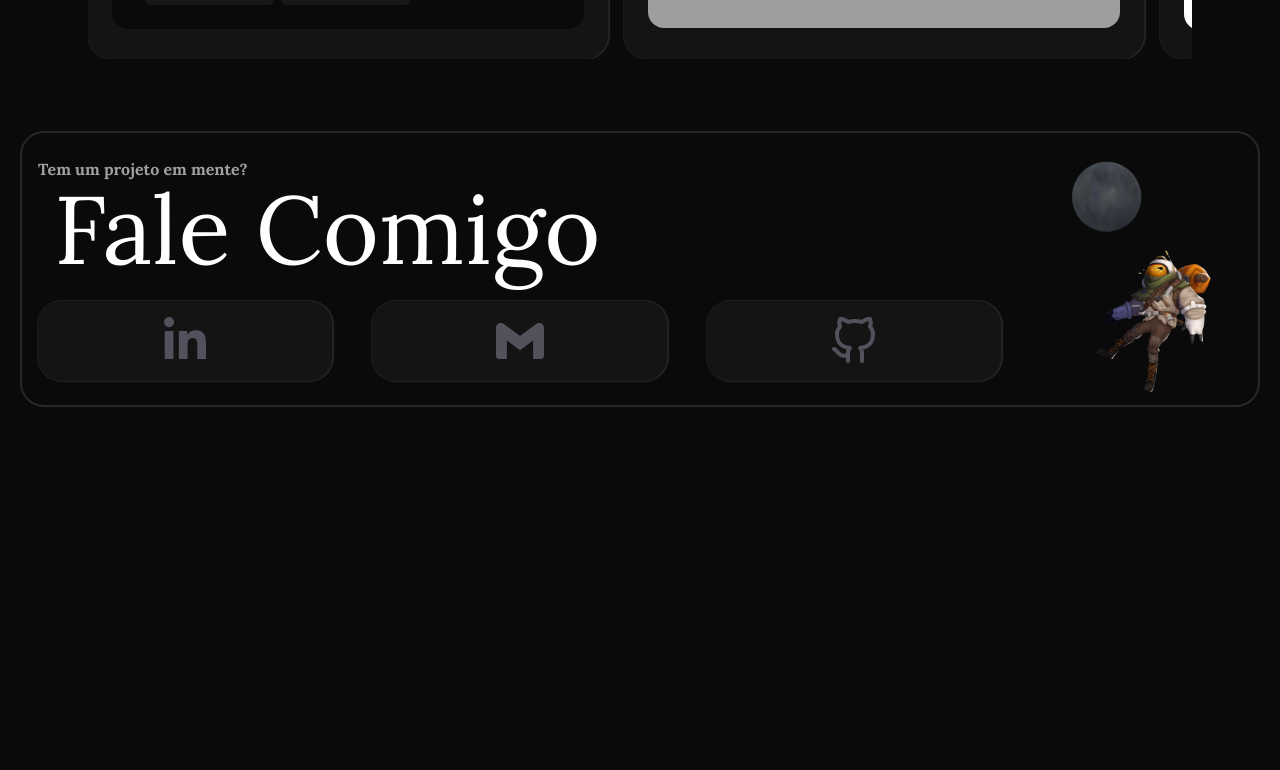
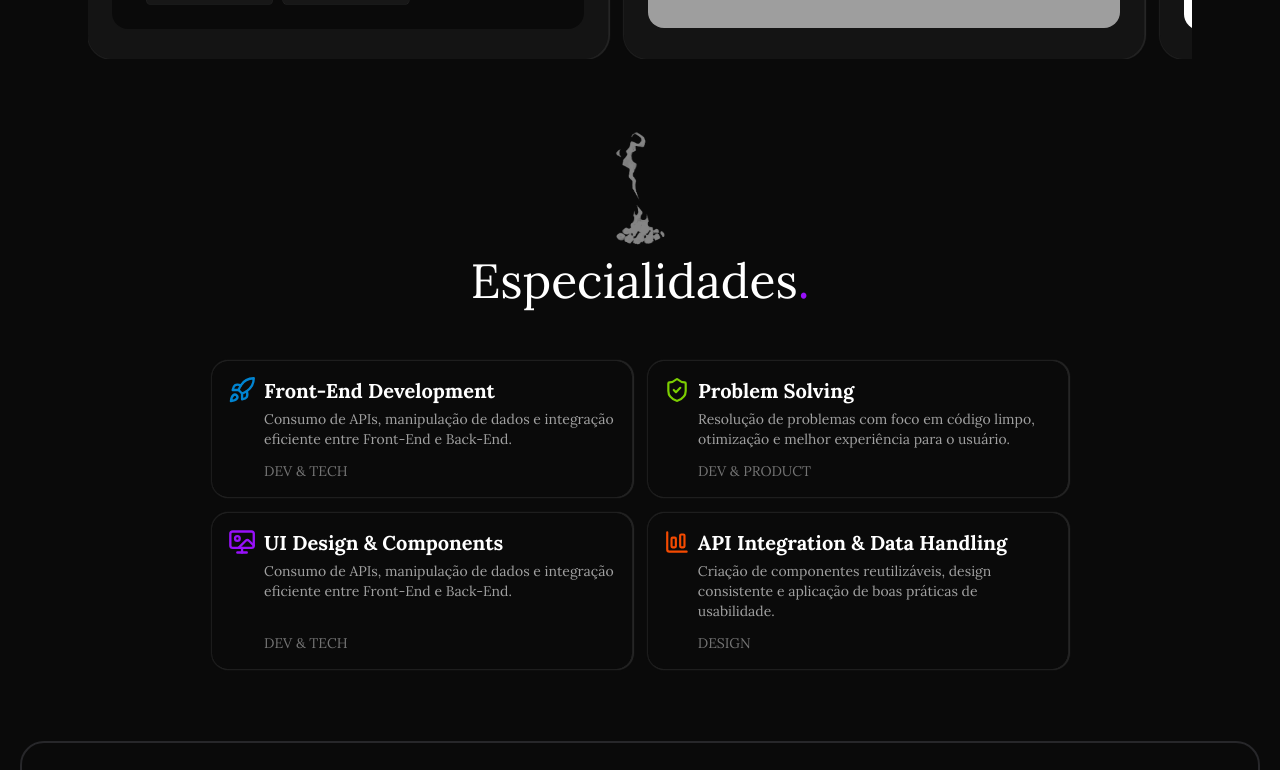
Before and after one commit to Leandro-MFarias/leandro-farias-portfolio, a Next.js app: page / in a window 1280 px wide. Shown: the part 2060-2830 px from the top of the page. Before the commit the page ends 2515 px from the top, so only its background shows below. Built offline with nearby package versions, Linux system fonts and the light colour scheme; grey boxes are pictures that could not be loaded.

Commit message:
feat: add expertise section

```diff
--- /dev/null
+++ b/src/app/components/expertise/blocks.tsx
@@ -0,0 +1,23 @@
+import { ReactElement } from "react";
+
+interface BlocksProps {
+  icon: ReactElement;
+  title: string;
+  description: string;
+  span: string;
+}
+
+export function Blocks({ icon, title, description, span }: BlocksProps) {
+  return (
+    <div className="shadow-hero flex md:max-w-[420px] space-x-2 rounded-2xl p-4 py-6 md:py-4">
+      {icon}
+      <div className="flex flex-col space-y-3">
+        <div className="flex-1 space-y-1">
+          <h4 className="text-xl font-bold">{title}</h4>
+          <p className="text-muted-foreground text-sm">{description}</p>
+        </div>
+        <span className="text-muted-foreground/70 text-sm">{span}</span>
+      </div>
+    </div>
+  );
+}
--- /dev/null
+++ b/src/app/components/expertise/expertise.tsx
@@ -0,0 +1,67 @@
+import {
+  ChartColumnBigIcon,
+  RocketIcon,
+  ShieldCheckIcon,
+  WallpaperIcon,
+} from "lucide-react";
+import { Blocks } from "./blocks";
+import Image from "next/image";
+
+export function Expertise() {
+  return (
+    <section className="flex flex-col items-center space-y-14 px-4 lg:px-0">
+      {/* HEADER */}
+      <div className="flex flex-col items-center space-y-2">
+        <Image
+          src="/outer/bonfire.png"
+          width={50}
+          height={50}
+          alt="Symbol OW"
+          className="opacity-50"
+        />
+        <h2 className="text-center text-4xl sm:text-start md:text-5xl">
+          Especialidades<span className="text-purple-600">.</span>
+        </h2>
+      </div>
+
+      <div className="flex flex-col gap-4">
+        <div className="flex flex-col gap-4 md:flex-row">
+          <Blocks
+            icon={
+              <RocketIcon className="h-7 w-7 md:-translate-y-[11px] text-sky-600 md:h-12 md:w-12" />
+            }
+            title="Front-End Development"
+            description="Consumo de APIs, manipulação de dados e integração eficiente entre Front-End e Back-End."
+            span="DEV & TECH"
+          />
+          <Blocks
+            icon={
+              <ShieldCheckIcon className="h-7 w-7 md:-translate-y-[11px] text-lime-500 md:h-12 md:w-12" />
+            }
+            title="Problem Solving"
+            description="Resolução de problemas com foco em código limpo, otimização e melhor experiência para o usuário."
+            span="DEV & PRODUCT"
+          />
+        </div>
+        <div className="flex flex-col gap-4 md:flex-row">
+          <Blocks
+            icon={
+              <WallpaperIcon className="h-7 w-7 md:-translate-y-[11px] text-purple-600 md:h-12 md:w-12" />
+            }
+            title="UI Design & Components"
+            description="Consumo de APIs, manipulação de dados e integração eficiente entre Front-End e Back-End."
+            span="DEV & TECH"
+          />
+          <Blocks
+            icon={
+              <ChartColumnBigIcon className="h-7 w-7 md:-translate-y-[11px] text-orange-600 md:h-12 md:w-12" />
+            }
+            title="API Integration & Data Handling"
+            description="Criação de componentes reutilizáveis, design consistente e aplicação de boas práticas de usabilidade."
+            span="DESIGN"
+          />
+        </div>
+      </div>
+    </section>
+  );
+}
--- a/src/app/page.tsx
+++ b/src/app/page.tsx
@@ -1,4 +1,5 @@
 import { About } from "./components/about";
+import { Expertise } from "./components/expertise/expertise";
 import { Footer } from "./components/footer";
 import { Header } from "./components/header/header";
 import { Hero } from "./components/hero/hero";
@@ -12,6 +13,7 @@ export default function Home() {
         <Hero />
         <About />
         <Projects />
+        <Expertise />
         <Footer />
       </main>
     </div>
```
